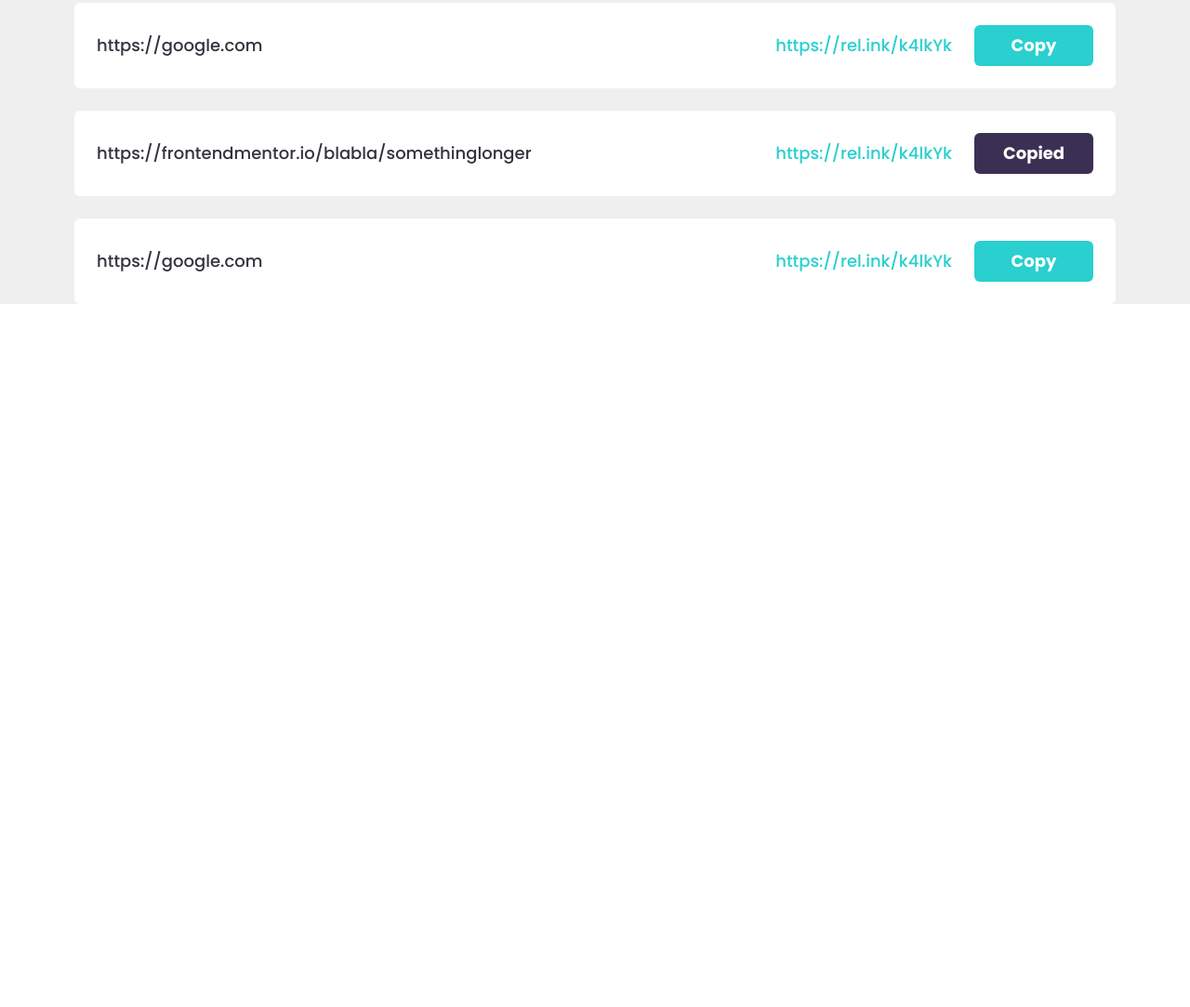
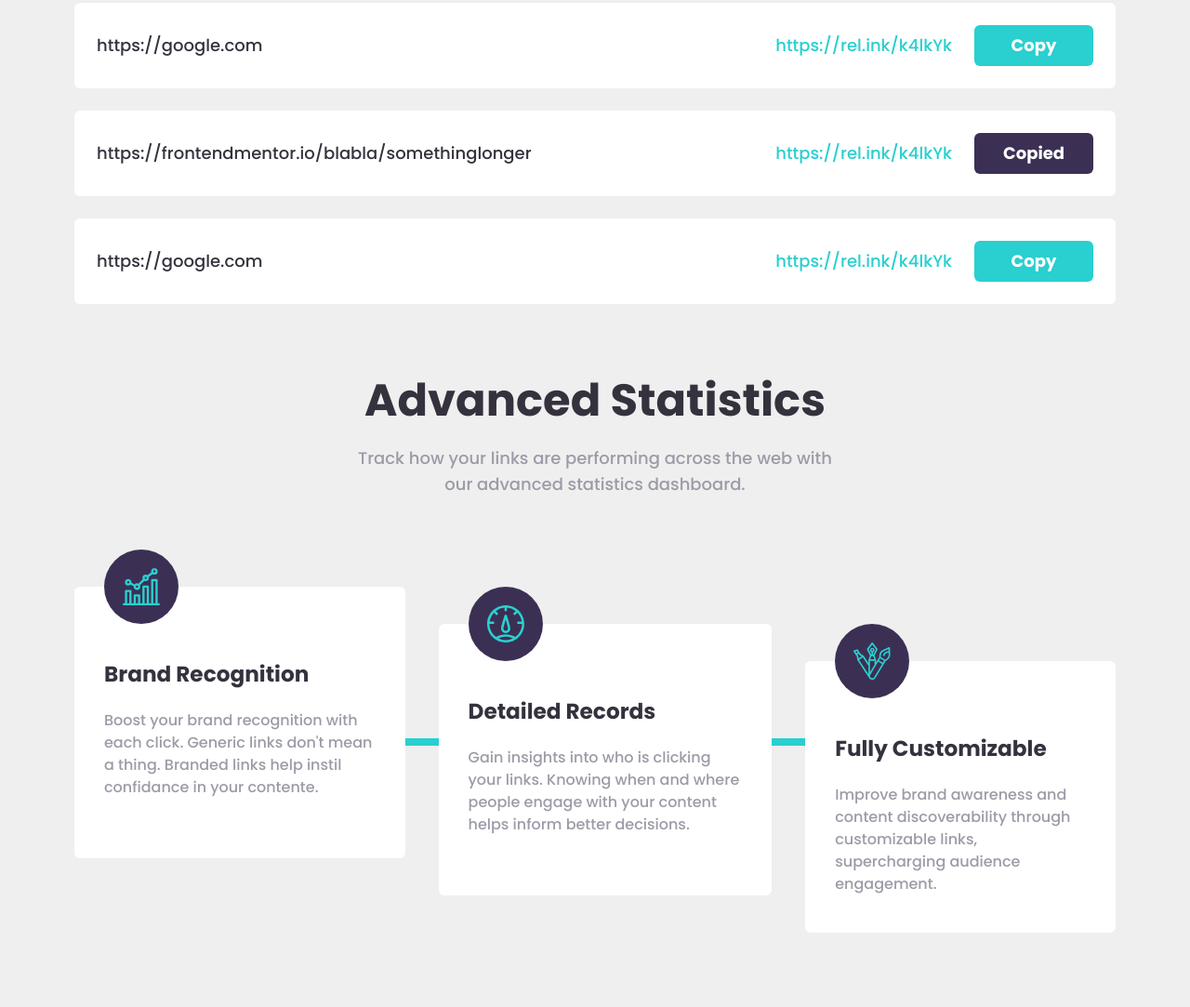
Before and after one commit to dragi-ns/url-shortening-api, a website built with Vite: page index.html in a window 1280 px wide. Shown: the part 907-1990 px from the top of the page at 93% size. Before the commit the page ends 1234 px from the top, so only its background shows below. Built offline with nearby package versions, Linux system fonts and the light colour scheme; files whose address does not match are found by name.

Commit message:
Add statistics

```diff
--- a/index.html
+++ b/index.html
@@ -108,7 +108,7 @@
             class="bg-shorten-pattern-mobile lg:bg-shorten-pattern-desktop bg-dark-violet bg-no-repeat bg-right-top lg:bg-cover flex flex-col gap-8 md:gap-6 lg:gap-8 md:flex-row rounded-xl px-6 py-7 md:px-7 md:py-8 lg:px-16 lg:py-12 mx-auto absolute left-0 right-0 bototm-full -translate-y-1/2 w-full max-w-[calc(100%-3rem)] sm:max-w-[calc(640px-4rem)] md:max-w-[calc(768px-4rem)] lg:max-w-[calc(1024px-8rem)] xl:max-w-[calc(1280px-10rem)] 2xl:max-w-[calc(1536px-12rem)]">
             <div class="w-full relative">
               <input
-                class="w-full px-3 lg:px-6 py-3 lg:py-4 rounded-md border-2 border-transparent border-red text-base lg:text-lg placeholder:text-red"
+                class="w-full px-3 lg:px-6 py-3 lg:py-4 rounded-md border-2 border-transparent outline-none border-red text-base lg:text-lg placeholder:text-red"
                 type="url"
                 placeholder="Shorten a link here..."
                 required />
@@ -197,6 +197,86 @@
             <!-- SHORTENED URL END -->
           </div>
           <!-- SHORTENDED URLS END -->
+
+          <!-- FEATURE START -->
+          <div class="text-center mt-20 pb-40">
+            <h2 class="text-[1.75rem] md:text-4xl lg:text-5xl font-bold mb-6">
+              Advanced Statistics
+            </h2>
+            <p
+              class="text-grayish-violet text-base mb-24 max-w-lg mx-auto lg:text-lg">
+              Track how your links are performing across the web with our
+              advanced statistics dashboard.
+            </p>
+
+            <!-- FEATURE CARDS START -->
+            <div
+              class="flex flex-col lg:flex-row gap-24 lg:gap-9 2xl:gap-11 lg:text-left relative">
+              <!-- DECORATION LINE -->
+              <hr
+                class="border-4 border-cyan min-h-full lg:min-h-0 lg:min-w-full absolute left-1/2 -translate-x-1/2 lg:bottom-[40%] lg:-translate-y-1/2" />
+
+              <!-- FEATURE CARD START -->
+              <div
+                class="bg-white px-6 lg:px-8 pt-20 pb-10 rounded-md relative">
+                <div
+                  class="bg-dark-violet p-5 rounded-full absolute top-0 -translate-y-1/2 left-1/2 -translate-x-1/2 lg:left-8 lg:translate-x-0">
+                  <img
+                    class="w-10"
+                    src="./images/icon-brand-recognition.svg"
+                    alt="" />
+                </div>
+                <h3 class="text-[1.45rem] font-bold mb-6">Brand Recognition</h3>
+                <p class="text-base text-grayish-violet">
+                  Boost your brand recognition with each click. Generic links
+                  don't mean a thing. Branded links help instil confidance in
+                  your contente.
+                </p>
+              </div>
+              <!-- FEATURE CARD END -->
+
+              <!-- FEATURE CARD START -->
+              <div
+                class="bg-white px-6 lg:px-8 pt-20 pb-10 rounded-md relative top-10">
+                <div
+                  class="bg-dark-violet p-5 rounded-full absolute top-0 -translate-y-1/2 left-1/2 -translate-x-1/2 lg:left-8 lg:translate-x-0">
+                  <img
+                    class="w-10"
+                    src="./images/icon-detailed-records.svg"
+                    alt="" />
+                </div>
+                <h3 class="text-[1.45rem] font-bold mb-6">Detailed Records</h3>
+                <p class="text-base text-grayish-violet">
+                  Gain insights into who is clicking your links. Knowing when
+                  and where people engage with your content helps inform better
+                  decisions.
+                </p>
+              </div>
+              <!-- FEATURE CARD END -->
+
+              <!-- FEATURE CARD START -->
+              <div
+                class="bg-white px-6 lg:px-8 pt-20 pb-10 rounded-md relative top-20">
+                <div
+                  class="bg-dark-violet p-5 rounded-full absolute top-0 -translate-y-1/2 left-1/2 -translate-x-1/2 lg:left-8 lg:translate-x-0">
+                  <img
+                    class="w-10"
+                    src="./images/icon-fully-customizable.svg"
+                    alt="" />
+                </div>
+                <h3 class="text-[1.45rem] font-bold mb-6">
+                  Fully Customizable
+                </h3>
+                <p class="text-base text-grayish-violet">
+                  Improve brand awareness and content discoverability through
+                  customizable links, supercharging audience engagement.
+                </p>
+              </div>
+              <!-- FEATURE CARD END -->
+            </div>
+            <!-- FEATURE CARDS END -->
+          </div>
+          <!-- FEATURE END -->
         </div>
       </section>
       <!-- STATISTICS END -->
```
